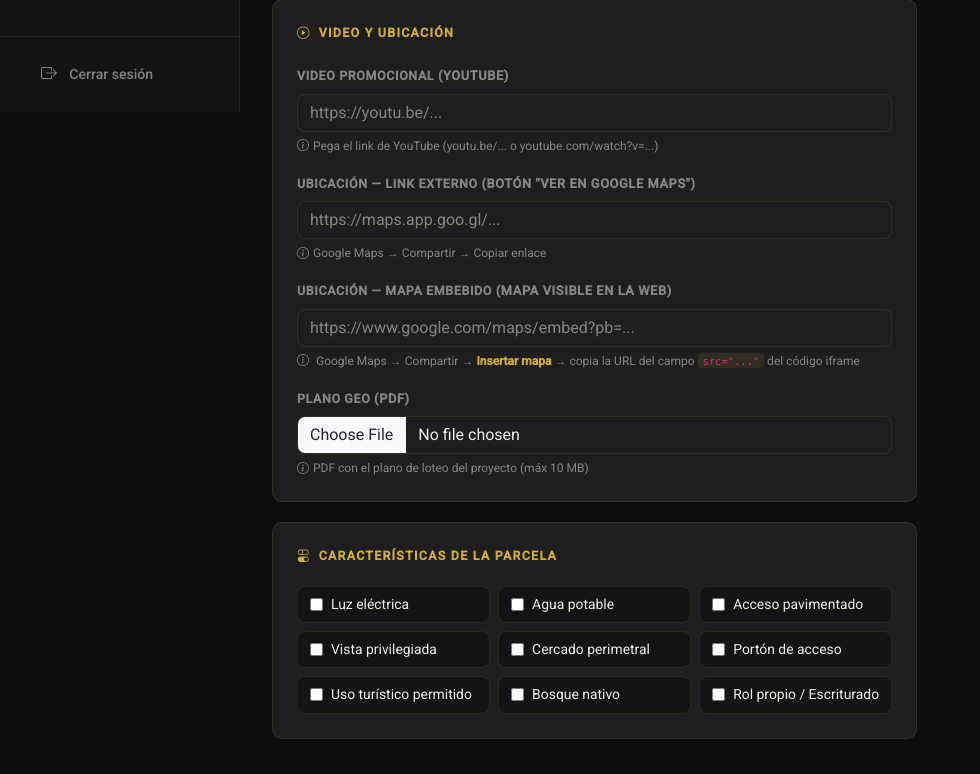
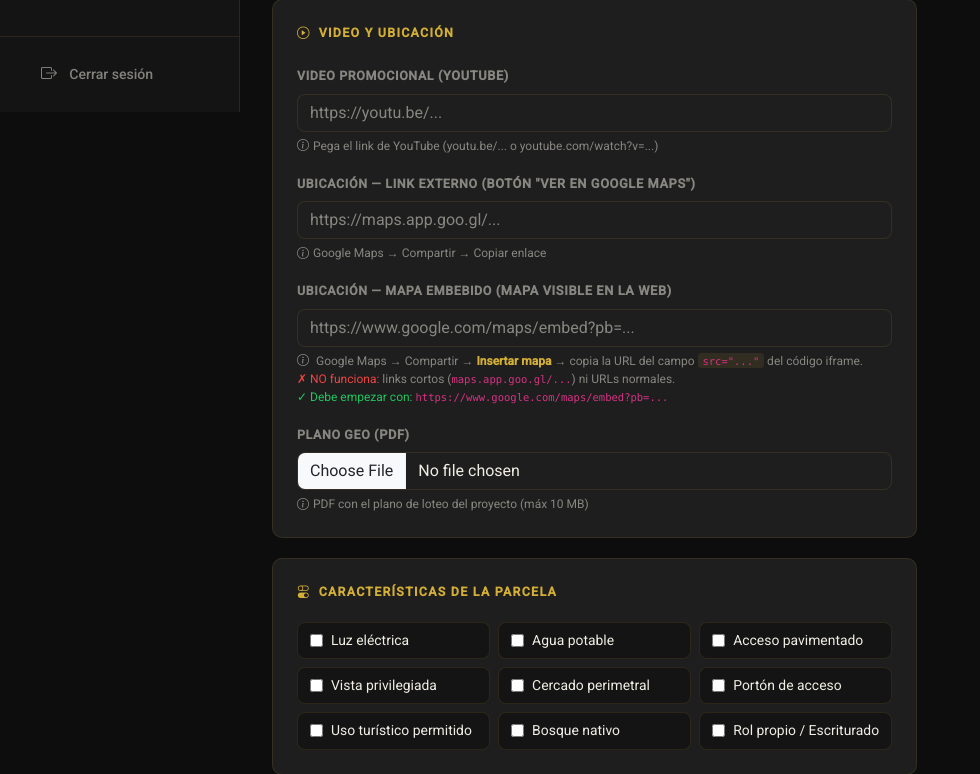
Before and after one commit to GoGo-DevS/puntoparcelas, a Django app: page /admin-panel/parcelas/nueva/ in a window 1280 px wide. Shown: the part 688-1462 px from the top of the page, without its empty margins (0-980 px from the left). Run offline with Django 5.2, Linux system fonts and the light colour scheme; the visitor is signed in with stand-in values (Sample User, id 1).

Commit message:
fix: Google Docs Viewer para PDF + validacion URL mapa embed
- geo_pdf: iframe ahora usa docs.google.com/viewer como proxy
  (Cloudinary sirve PDFs con cabeceras que bloquean iframe directo)
- mapa_embed_url: nueva property mapa_embed_url_valid que solo retorna
  la URL si es un embed real (google.com/maps/embed); bloquea URLs cortas
  y de compartir que Chrome muestra como icono roto
- panel: instrucciones mas claras sobre formato correcto del mapa embed
  con ejemplo de URL valida e invalida

Co-Authored-By: Claude Sonnet 4.6 <noreply@anthropic.com>

```diff
--- a/core/models.py
+++ b/core/models.py
@@ -135,6 +135,13 @@ class Parcela(models.Model):
         return attrs
 
     @property
+    def mapa_embed_url_valid(self):
+        """Only return embed URL if it's actually a Google Maps embed URL (not a share link)."""
+        if self.mapa_embed_url and 'google.com/maps/embed' in self.mapa_embed_url:
+            return self.mapa_embed_url
+        return ''
+
+    @property
     def estado_color(self):
         return {'disponible': '#22C55E', 'reservada': '#EAB308', 'vendida': '#EF4444'}.get(self.estado, '#888')
 
--- a/panel/templates/panel/parcela_form.html
+++ b/panel/templates/panel/parcela_form.html
@@ -100,7 +100,9 @@
             {{ form.mapa_embed_url }}
             <div style="font-size:.75rem; color:var(--pp-muted); margin-top:.3rem;">
               <i class="bi bi-info-circle me-1"></i>
-              Google Maps → Compartir → <strong style="color:var(--pp-gold);">Insertar mapa</strong> → copia la URL del campo <code style="background:rgba(212,175,55,.1); padding:.1rem .3rem; border-radius:3px;">src="..."</code> del código iframe
+              Google Maps → Compartir → <strong style="color:var(--pp-gold);">Insertar mapa</strong> → copia la URL del campo <code style="background:rgba(212,175,55,.1); padding:.1rem .3rem; border-radius:3px;">src="..."</code> del código iframe.<br>
+              <span style="color:#EF4444;">✗ NO funciona:</span> links cortos (<code>maps.app.goo.gl/...</code>) ni URLs normales.<br>
+              <span style="color:#22C55E;">✓ Debe empezar con:</span> <code>https://www.google.com/maps/embed?pb=...</code>
             </div>
           </div>
           <div class="col-12">
```
Also changed, not shown: core/templates/core/parcela_detail.html (+15 -6 lines).
